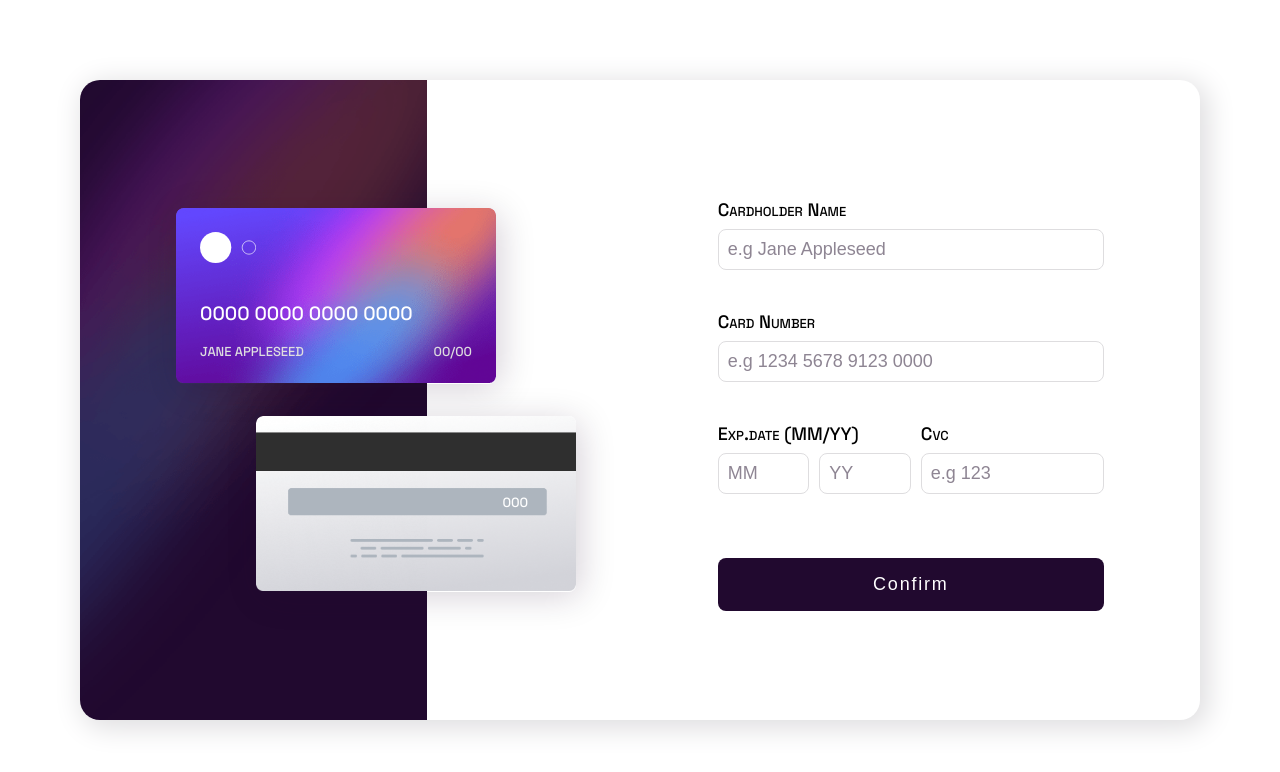
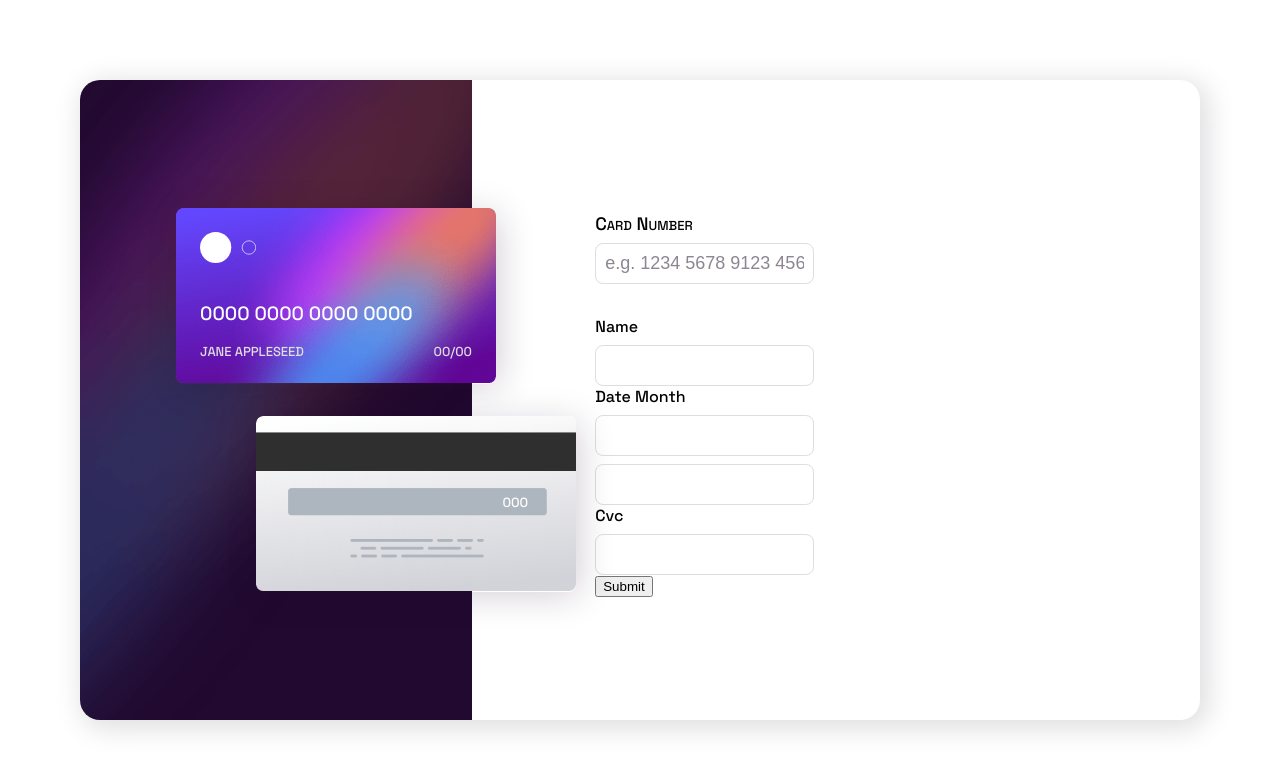
Before and after one commit to Annalisa11/interactive-card-details-form, a React (Create React App) app: page / in a window 1280 px wide. Shown: the top 772 px of the page. Built offline with nearby package versions, Linux system fonts and the light colour scheme.

Commit message:
added react hook form, changed form implementation

```diff
--- a/package.json
+++ b/package.json
@@ -12,9 +12,9 @@
     "@types/react-dom": "^18.2.7",
     "react": "^18.2.0",
     "react-dom": "^18.2.0",
+    "react-hook-form": "^7.46.1",
     "react-scripts": "5.0.1",
     "sass": "^1.66.1",
-    "typescript": "^4.9.5",
     "web-vitals": "^2.1.4"
   },
   "scripts": {
@@ -40,5 +40,9 @@
       "last 1 firefox version",
       "last 1 safari version"
     ]
+  },
+  "devDependencies": {
+    "@hookform/devtools": "^4.3.1",
+    "typescript": "^5.2.2"
   }
 }
--- a/src/App.tsx
+++ b/src/App.tsx
@@ -4,6 +4,10 @@ import Button from "./components/Button";
 import Cards from "./components/Cards";
 import DateInputField from "./components/DateInputField";
 import InputField from "./components/InputField/InputField";
+import { useForm, useWatch } from "react-hook-form";
+import { DevTool } from "@hookform/devtools";
+import "./components/Input/Input.scss";
+import "./components/InputField/InputField.scss";
 
 export interface expDate {
   month: string;
@@ -15,11 +19,22 @@ export interface validationResponse {
   errorMsg: string;
 }
 
+export interface formData {
+  name: string;
+  cardNumber: string;
+  expDateMonth: string;
+  expDateYear: string;
+  cvc: string;
+}
+
 function App() {
-  const [name, setName] = useState<string>("");
-  const [cardNumber, setCardNumber] = useState<string>("");
-  const [expDate, setExpDate] = useState<expDate>({ month: "", year: "" });
-  const [verificationNumber, setVerificationNumber] = useState<string>("");
+  // const [name, setName] = useState<string>("");
+  // const [cardNumber, setCardNumber] = useState<string>("");
+  // const [expDate, setExpDate] = useState<expDate>({ month: "", year: "" });
+  // const [verificationNumber, setVerificationNumber] = useState<string>("");
+  const [isSubmitted, setIsSubmitted] = useState(false);
+
+  // const [formData, setFormData] = useState<formData>();
 
   const removeSpaces = (s: string): string => {
     return s.replace(/\s/g, "");
@@ -38,25 +53,69 @@ function App() {
     return validateInputNumbers(num);
   };
 
-  const formatCardNumber = (number: string): string => {
+  const formatCardNumber = (number: string): void => {
     const strippedNum = removeSpaces(number);
     const devidedNum = strippedNum.match(/.{1,4}/g);
-    return devidedNum ? devidedNum.join(" ").toUpperCase() : "";
+
+    setValue(
+      "cardNumber",
+      `${devidedNum ? devidedNum.join(" ").toUpperCase() : ""}`,
+      { shouldDirty: true, shouldValidate: true }
+    );
   };
 
-  const handleExpDate = (
-    event: React.ChangeEvent<HTMLInputElement>
-  ): boolean => {
-    const { name, value } = event.target;
+  // const handleExpDate = (
+  //   event: React.ChangeEvent<HTMLInputElement>
+  // ): boolean => {
+  //   const { name, value } = event.target;
 
-    const regex = /^(\s*|\d+)$/;
-    if (regex.test(value)) {
-      const month = name == "m-date" ? value : expDate.month;
-      const year = name == "y-date" ? value : expDate.year;
-      setExpDate({ month: month, year: year });
-    }
-    return false; //needer for the error recognition (there's never an error, since it's impossible to make one)
+  //   const regex = /^(\s*|\d+)$/;
+  //   if (regex.test(value)) {
+  //     const month = name == "m-date" ? value : expDate.month;
+  //     const year = name == "y-date" ? value : expDate.year;
+  //     setExpDate({ month: month, year: year });
+  //   }
+  //   return false; //needed for the error recognition (false bcs there's never an error, since it's impossible to make one)
+  // };
+
+  const handleSubmitForm = (event: React.FormEvent<HTMLFormElement>) => {
+    event.preventDefault();
+
+    setIsSubmitted(true);
   };
+
+  type FormData = {
+    name: string;
+    cardNumber: string;
+    expDate: {
+      month: string;
+      year: string;
+    };
+    cvc: string;
+  };
+
+  const onSubmit = (data: FormData) => {
+    console.log("form submitted", data);
+    // setIsSubmitted(true);
+  };
+
+  const form = useForm<FormData>({
+    defaultValues: {
+      name: "",
+      cardNumber: "",
+      expDate: { month: "", year: "" },
+      cvc: "",
+    },
+    mode: "onChange",
+  });
+  const { register, control, handleSubmit, formState, setValue } = form;
+  const { errors } = formState;
+  // const {name, ref, onChange, onBlur} = register("name") Bsp
+
+  const name = useWatch({ name: "name", control: control });
+  const cardNumber = useWatch({ name: "cardNumber", control: control });
+  const cvc = useWatch({ name: "cvc", control: control });
+  const expDate = useWatch({ name: "expDate", control: control });
 
   return (
     <div className='app'>
@@ -65,56 +124,60 @@ function App() {
         <Cards
           name={name}
           cardNumber={cardNumber}
-          verificationNumber={verificationNumber}
+          verificationNumber={cvc}
           expDate={expDate}
         />
+        {isSubmitted ? (
+          <div className='submitted'>THANK YOU</div>
+        ) : (
           <div className='card-form'>
-          <form className='form'>
-            <InputField
-              label='Cardholder Name'
-              use='name'
+            <form className='form' onSubmit={handleSubmit(onSubmit)} noValidate>
+              <div
+                className={`input inputfield ${
+                  errors.cardNumber ? "error" : ""
+                }`}
+              >
+                <label htmlFor='cardNumber'>Card Number</label>
+                <input
                   type='text'
-              placeholder='e.g Jane Appleseed'
-              inputValue={name}
-              validateInput={validateInputString}
-              onChangeState={setName}
-              errorMsg='no numbers allowed'
+                  placeholder='e.g. 1234 5678 9123 4567'
+                  maxLength={19}
+                  {...register("cardNumber", {
+                    required: "Can't be blank",
+                    validate: {
+                      notNumeric: (inputValue) =>
+                        !validateCardNumber(inputValue) ||
+                        "Card Number not valid",
+                    },
+                    onChange: (e) => {
+                      formatCardNumber(e.target.value);
+                    },
+                  })}
                 />
-            <InputField
-              label='Card Number'
-              use='cardNr'
-              type={"text"}
-              placeholder='e.g 1234 5678 9123 0000'
-              inputValue={cardNumber}
-              errorMsg={"wrong format, numbers only"}
-              maxLength={16 + 3}
-              onChangeState={setCardNumber}
-              validateInput={validateCardNumber}
-              formatInput={formatCardNumber}
-            />
-            <div className='last-input-row'>
-              <DateInputField
-                label={"label"}
-                inputValue={expDate}
-                maxLength={2}
-                onChange={handleExpDate}
-                validateInput={handleExpDate}
-              />
-              <InputField
-                label='Cvc'
-                use='cvc'
-                type='text'
-                placeholder='e.g 123'
-                inputValue={verificationNumber}
-                errorMsg={"only numbers allowed"}
-                maxLength={3}
-                onChangeState={setVerificationNumber}
-                validateInput={validateCardNumber}
-              />
+                <p className='errorMsg'>{errors.cardNumber?.message}</p>
               </div>
-            <Button label='Confirm' />
+
+              <div className='input'>
+                <label htmlFor='name'>Name</label>
+                <input type='text' {...register("name")} />
+              </div>
+              <div className='input'>
+                <label htmlFor='month'>Date Month</label>
+                <input type='text' {...register("expDate.month")} />
+              </div>
+              <div className='input'>
+                <input type='text' {...register("expDate.year")} />
+              </div>
+              <div className='input'>
+                <label htmlFor='cvc'>Cvc</label>
+                <input type='text' {...register("cvc")} />
+              </div>
+
+              <button type='submit'>Submit</button>
             </form>
+            <DevTool control={control} />
           </div>
+        )}
       </div>
     </div>
   );
--- a/src/components/Input/Input.scss
+++ b/src/components/Input/Input.scss
@@ -1,5 +1,6 @@
 @import "../../General.scss";
 
+.input {
   input {
     font-size: large;
     padding: 0.5em;
@@ -17,3 +18,4 @@ input {
       outline: 0;
     }
   }
+}
```
Also changed, not shown: 1 other file (tests, documents, lock files or other folders). Lines whose indentation alone changed are shown as unchanged.
